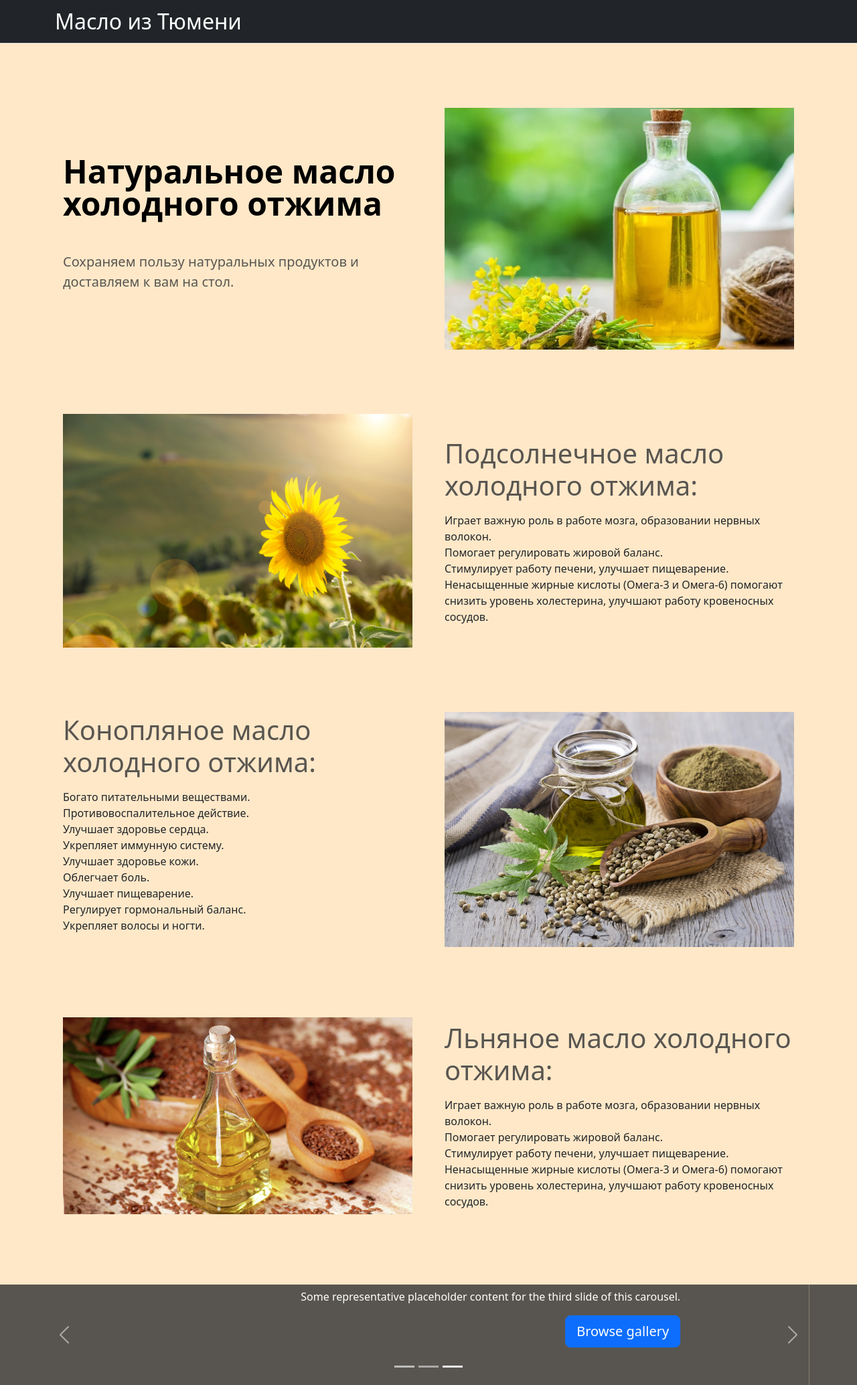
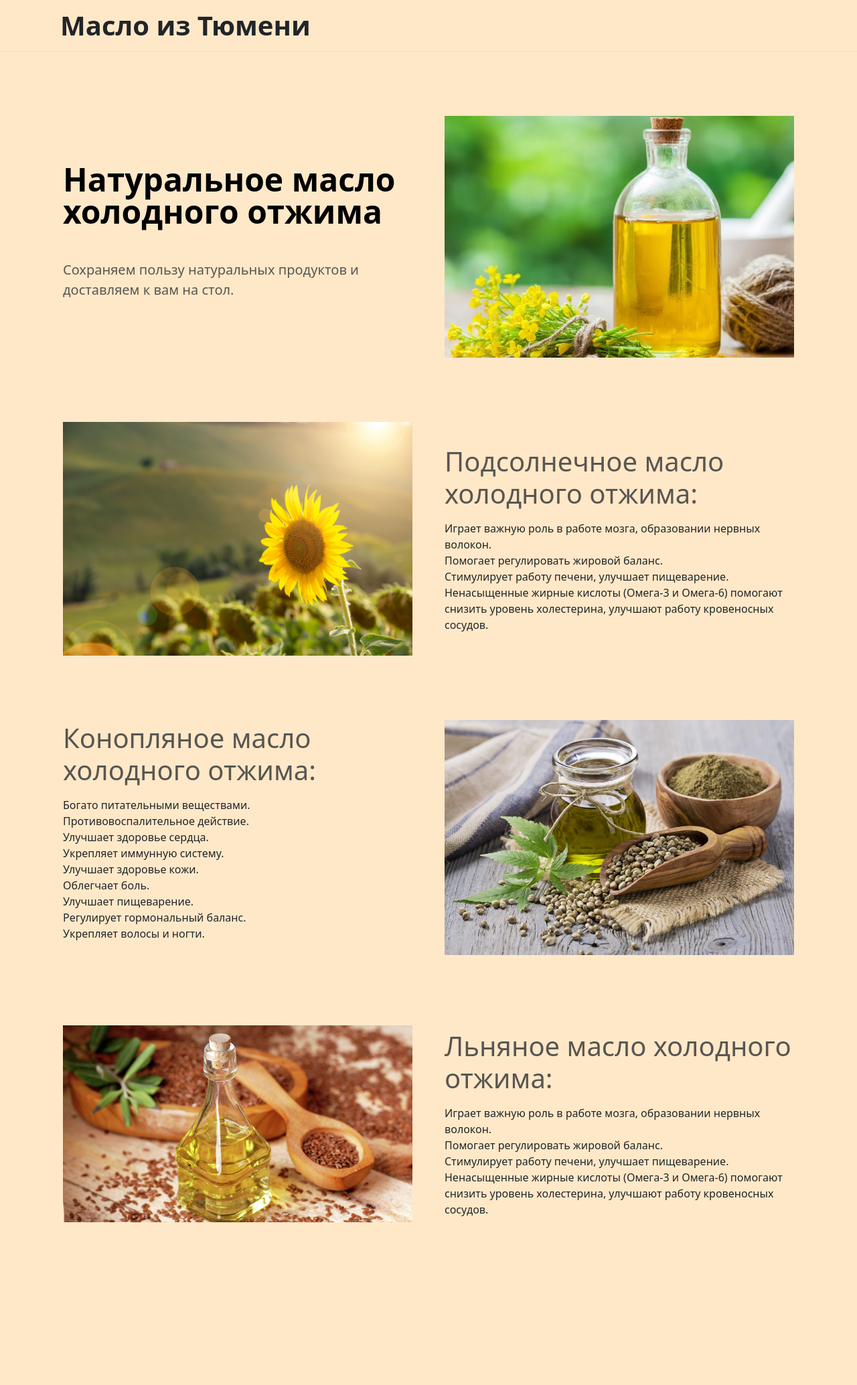
Before and after one commit to PavelScript/oil, a plain HTML site: page index.html in a window 1280 px wide. Shown: the whole page at 67% size. After the commit the page ends 1930 px from the top, so only its background shows below. Drawn offline with nearby package versions, Linux system fonts and the light colour scheme.

Commit message:
Add files via upload

```diff
--- a/index.html
+++ b/index.html
@@ -10,10 +10,10 @@
 <body>
     <section id="header">
      <header>
-      <div class="px-3 py-2 text-bg-dark  border-bottom">
+      <div class="px-3 py-2 border-bottom head">
         <div class="container">
-          <div class="d-flex flex-wrap align-items-center justify-content-center justify-content-lg-start">
-            <span class="fs-2">Масло из Тюмени</span>
+          <div class="d-flex flex-wrap align-items-center justify-content-lg-start">
+            <span class="fs-1 fw-bold ps-2">Масло из Тюмени</span>
           </div>
         </div>
       </div>
@@ -99,55 +99,6 @@
 
     </section>
 
-    <section id="carousel">
-      <div id="myCarousel" class="carousel slide mb-6" data-bs-ride="carousel">
-        <div class="carousel-indicators">
-          <button type="button" data-bs-target="#myCarousel" data-bs-slide-to="0" class="" aria-label="Slide 1"></button>
-          <button type="button" data-bs-target="#myCarousel" data-bs-slide-to="1" aria-label="Slide 2" class=""></button>
-          <button type="button" data-bs-target="#myCarousel" data-bs-slide-to="2" aria-label="Slide 3" class="active" aria-current="true"></button>
-        </div>
-        <div class="carousel-inner">
-          <div class="carousel-item">
-            <svg class="bd-placeholder-img" width="100%" height="100%"   aria-hidden="true" preserveAspectRatio="xMidYMid slice" focusable="false"><rect width="100%" height="100%" fill="var(--bs-secondary-color)"></rect></svg>
-            <div class="container">
-              <div class="carousel-caption text-start">
-                <h1>Example headline.</h1>
-                <p class="opacity-75">Some representative placeholder content for the first slide of the carousel.</p>
-                <p><a class="btn btn-lg btn-primary" href="#">Sign up today</a></p>
-              </div>
-            </div>
-          </div>
-          <div class="carousel-item">
-            <svg class="bd-placeholder-img" width="100%" height="100%" xmlns="http://www.w3.org/2000/svg" aria-hidden="true" preserveAspectRatio="xMidYMid slice" focusable="false"><rect width="100%" height="100%" fill="var(--bs-secondary-color)"></rect></svg>
-            <div class="container">
-              <div class="carousel-caption">
-                <h1>Another example headline.</h1>
-                <p>Some representative placeholder content for the second slide of the carousel.</p>
-                <p><a class="btn btn-lg btn-primary" href="#">Learn more</a></p>
-              </div>
-            </div>
-          </div>
-          <div class="carousel-item active">
-            <svg class="bd-placeholder-img" width="100%" height="100%" xmlns="http://www.w3.org/2000/svg" aria-hidden="true" preserveAspectRatio="xMidYMid slice" focusable="false"><rect width="100%" height="100%" fill="var(--bs-secondary-color)"></rect></svg>
-            <div class="container">
-              <div class="carousel-caption text-end">
-                <h1>One more for good measure.</h1>
-                <p>Some representative placeholder content for the third slide of this carousel.</p>
-                <p><a class="btn btn-lg btn-primary" href="#">Browse gallery</a></p>
-              </div>
-            </div>
-          </div>
-        </div>
-        <button class="carousel-control-prev" type="button" data-bs-target="#myCarousel" data-bs-slide="prev">
-          <span class="carousel-control-prev-icon" aria-hidden="true"></span>
-          <span class="visually-hidden">Previous</span>
-        </button>
-        <button class="carousel-control-next" type="button" data-bs-target="#myCarousel" data-bs-slide="next">
-          <span class="carousel-control-next-icon" aria-hidden="true"></span>
-          <span class="visually-hidden">Next</span>
-        </button>
-      </div>
-    </section>
     <script src="https://cdn.jsdelivr.net/npm/bootstrap@5.3.3/dist/js/bootstrap.bundle.min.js" integrity="sha384-YvpcrYf0tY3lHB60NNkmXc5s9fDVZLESaAA55NDzOxhy9GkcIdslK1eN7N6jIeHz" crossorigin="anonymous"></script>
 </body>
 </html>
```
